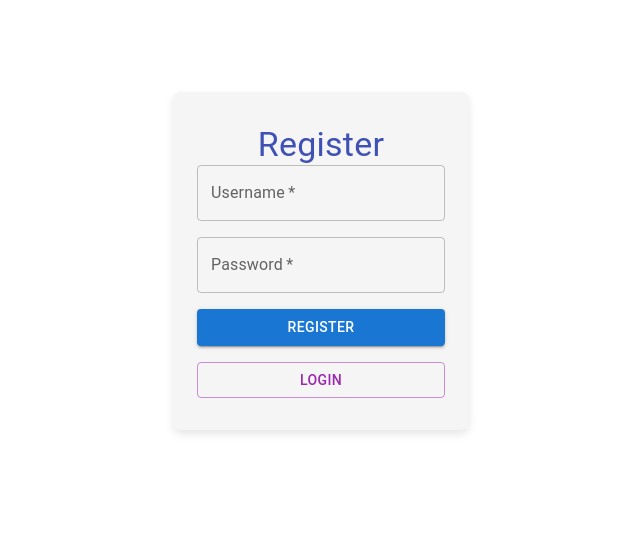
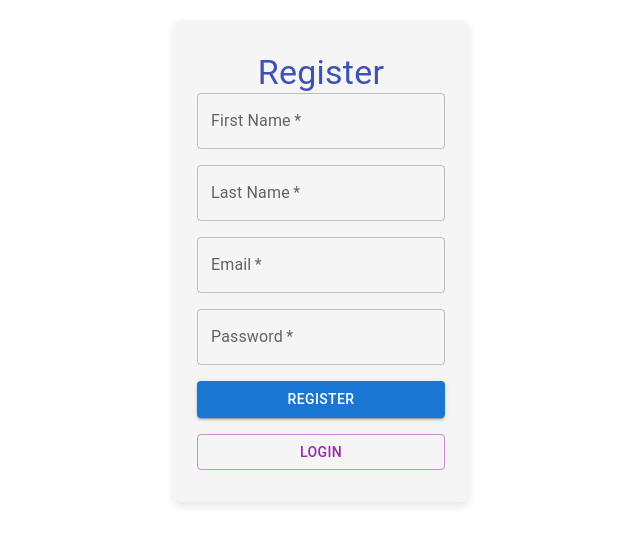
Before and after one commit to JosephPBaruch/cs360, a React (Vite) app in the folder A3/frontend/: page /frontend/register in a window 1280 px wide. Shown: the part 139-684 px from the top of the page, without its empty margins (319-959 px from the left). Built offline with nearby package versions, Linux system fonts and the light colour scheme.

Commit message:
More information

```diff
--- a/A3/frontend/package.json
+++ b/A3/frontend/package.json
@@ -11,6 +11,7 @@
   },
   "dependencies": {
     "@emotion/styled": "^11.14.0",
+    "@mui/icons-material": "^6.4.6",
     "@mui/material": "^6.4.6",
     "@mui/styles": "^6.4.6",
     "react": "^18.3.1",
--- a/A3/frontend/src/App.tsx
+++ b/A3/frontend/src/App.tsx
@@ -2,7 +2,7 @@ import { BrowserRouter as Router, Route, Routes } from 'react-router-dom';
 import Login from './Login';
 import Register from './Register'
 import Home from './Home'
-import ProtectedRoute from './ProtectedRoute';
+// import ProtectedRoute from './ProtectedRoute';
 import './App.css';
 
 const basename = '/frontend'; // Set the basename to match the subpath in Ingress
@@ -15,7 +15,8 @@ function App() {
         <Routes>
           <Route path="/" element={<Login />} />
           <Route path="/register" element={<Register />} />
-          <Route path="/home" element={<ProtectedRoute element={<Home />} />} />
+          {/* <Route path="/home" element={<ProtectedRoute element={<Home />} />} /> */}
+          <Route path="/home" element={<Home />} />
         </Routes>
     </Router>
   );
--- a/A3/frontend/src/Home.tsx
+++ b/A3/frontend/src/Home.tsx
@@ -1,9 +1,11 @@
-import { Container, Typography } from '@mui/material';
+import { useState, useEffect } from 'react';
+import { Container, Typography, TextField, Button, Table, TableBody, TableCell, TableHead, TableRow, IconButton } from '@mui/material';
 import { makeStyles } from '@mui/styles';
+import { Delete } from '@mui/icons-material';
 
 const useStyles = makeStyles({
   container: {
-    maxWidth: '500px',
+    maxWidth: '800px',
     margin: 'auto',
     padding: '2rem',
     backgroundColor: '#f5f5f5',
@@ -15,19 +17,130 @@ const useStyles = makeStyles({
     marginBottom: '1.5rem',
     color: '#3f51b5', // Primary color
   },
-  subtitle: {
-    textAlign: 'center',
-    color: '#f50057', // Secondary color
+  form: {
+    display: 'flex',
+    flexDirection: 'column',
+    gap: '1rem',
+    marginBottom: '2rem',
+  },
+  button: {
+    marginTop: '1rem',
+  },
+  table: {
+    marginTop: '2rem',
   },
 });
 
+interface User {
+  id: number;
+  firstName: string;
+  lastName: string;
+  email: string;
+  password: string;
+}
+
 function Home() {
   const classes = useStyles();
+  const [firstName, setFirstName] = useState('');
+  const [lastName, setLastName] = useState('');
+  const [email, setEmail] = useState('');
+  const [password, setPassword] = useState('');
+  const [users, setUsers] = useState<User[]>([]);
+
+  useEffect(() => {
+    fetch('https://joestack.org/backend/users/')
+      .then(response => response.json())
+      .then(data => setUsers(data));
+  }, []);
+
+  const createUser = (event: React.MouseEvent<HTMLButtonElement>) => {
+    event.preventDefault();
+    fetch('https://joestack.org/backend/users/', {
+      method: 'POST',
+      headers: {
+        'Content-Type': 'application/json',
+      },
+      body: JSON.stringify({ firstName, lastName, email, password }),
+    }).then(response => response.json())
+      .then(newUser => setUsers([...users, newUser]));
+  };
+
+  const deleteUser = (id: number) => {
+    fetch(`https://joestack.org/backend/users/${id}/`, {
+      method: 'DELETE',
+    }).then(() => {
+      setUsers(users.filter(user => user.id !== id));
+    });
+  };
 
   return (
     <Container className={classes.container}>
-      <Typography variant="h4" className={classes.title}>Home</Typography>
-      <Typography variant="h6" className={classes.subtitle}>You're signed in!</Typography>
+      <Typography variant="h4" className={classes.title}>User Management</Typography>
+      <form className={classes.form}>
+        <TextField
+          label="First Name"
+          variant="outlined"
+          value={firstName}
+          onChange={(e) => setFirstName(e.target.value)}
+          required
+          fullWidth
+        />
+        <TextField
+          label="Last Name"
+          variant="outlined"
+          value={lastName}
+          onChange={(e) => setLastName(e.target.value)}
+          required
+          fullWidth
+        />
+        <TextField
+          label="Email"
+          type="email"
+          variant="outlined"
+          value={email}
+          onChange={(e) => setEmail(e.target.value)}
+          required
+          fullWidth
+        />
+        <TextField
+          label="Password"
+          type="password"
+          variant="outlined"
+          value={password}
+          onChange={(e) => setPassword(e.target.value)}
+          required
+          fullWidth
+        />
+        <Button onClick={createUser} type="submit" variant="contained" color="primary" className={classes.button}>
+          Create User
+        </Button>
+      </form>
+      <Table className={classes.table}>
+        <TableHead>
+          <TableRow>
+            <TableCell>First Name</TableCell>
+            <TableCell>Last Name</TableCell>
+            <TableCell>Email</TableCell>
+            <TableCell>Password</TableCell>
+            <TableCell>Actions</TableCell>
+          </TableRow>
+        </TableHead>
+        <TableBody>
+          {users.map(user => (
+            <TableRow key={user.id}>
+              <TableCell>{user.firstName}</TableCell>
+              <TableCell>{user.lastName}</TableCell>
+              <TableCell>{user.email}</TableCell>
+              <TableCell>{user.password}</TableCell>
+              <TableCell>
+                <IconButton onClick={() => deleteUser(user.id)} color="secondary">
+                  <Delete />
+                </IconButton>
+              </TableCell>
+            </TableRow>
+          ))}
+        </TableBody>
+      </Table>
     </Container>
   );
 }
--- a/A3/frontend/src/Login.tsx
+++ b/A3/frontend/src/Login.tsx
@@ -30,7 +30,7 @@ const useStyles = makeStyles({
 function Login() {
   const classes = useStyles();
   const navigate = useNavigate();
-  const [username, setUsername] = useState('');
+  const [email, setEmail] = useState('');
   const [password, setPassword] = useState('');
 
   const onClick = (event: React.MouseEvent<HTMLButtonElement>) => {
@@ -40,7 +40,7 @@ function Login() {
       headers: {
         'Content-Type': 'application/json',
       },
-      body: JSON.stringify({ username, password }),
+      body: JSON.stringify({ email, password }),
     }).then((response) => response.json())
       .then((data) => {
         if (data.access) {
@@ -61,10 +61,10 @@ function Login() {
       <Typography variant="h4" className={classes.title}>Login</Typography>
       <form className={classes.form}>
         <TextField
-          label="Username"
+          label="Email"
           variant="outlined"
-          value={username}
-          onChange={(e) => setUsername(e.target.value)}
+          value={email}
+          onChange={(e) => setEmail(e.target.value)}
           required
           fullWidth
         />
--- a/A3/frontend/src/Register.tsx
+++ b/A3/frontend/src/Register.tsx
@@ -30,7 +30,9 @@ const useStyles = makeStyles({
 function Register() {
   const classes = useStyles();
   const navigate = useNavigate();
-  const [username, setUsername] = useState('');
+  const [firstName, setFirstName] = useState('');
+  const [lastName, setLastName] = useState('');
+  const [email, setEmail] = useState('');
   const [password, setPassword] = useState('');
 
   const onClick = (event: React.MouseEvent<HTMLButtonElement>) => {
@@ -40,7 +42,7 @@ function Register() {
       headers: {
         'Content-Type': 'application/json',
       },
-      body: JSON.stringify({ username, password }),
+      body: JSON.stringify({ firstName, lastName, email, password }),
     }).then((response) => {
       if (response.ok) {
         console.log('User created!');
@@ -54,10 +56,27 @@ function Register() {
       <Typography variant="h4" className={classes.title}>Register</Typography>
       <form className={classes.form}>
         <TextField
-          label="Username"
+          label="First Name"
           variant="outlined"
-          value={username}
-          onChange={(e) => setUsername(e.target.value)}
+          value={firstName}
+          onChange={(e) => setFirstName(e.target.value)}
+          required
+          fullWidth
+        />
+        <TextField
+          label="Last Name"
+          variant="outlined"
+          value={lastName}
+          onChange={(e) => setLastName(e.target.value)}
+          required
+          fullWidth
+        />
+        <TextField
+          label="Email"
+          type="email"
+          variant="outlined"
+          value={email}
+          onChange={(e) => setEmail(e.target.value)}
           required
           fullWidth
         />
```
Also changed, not shown: 2 other files (tests, documents, lock files or other folders).
